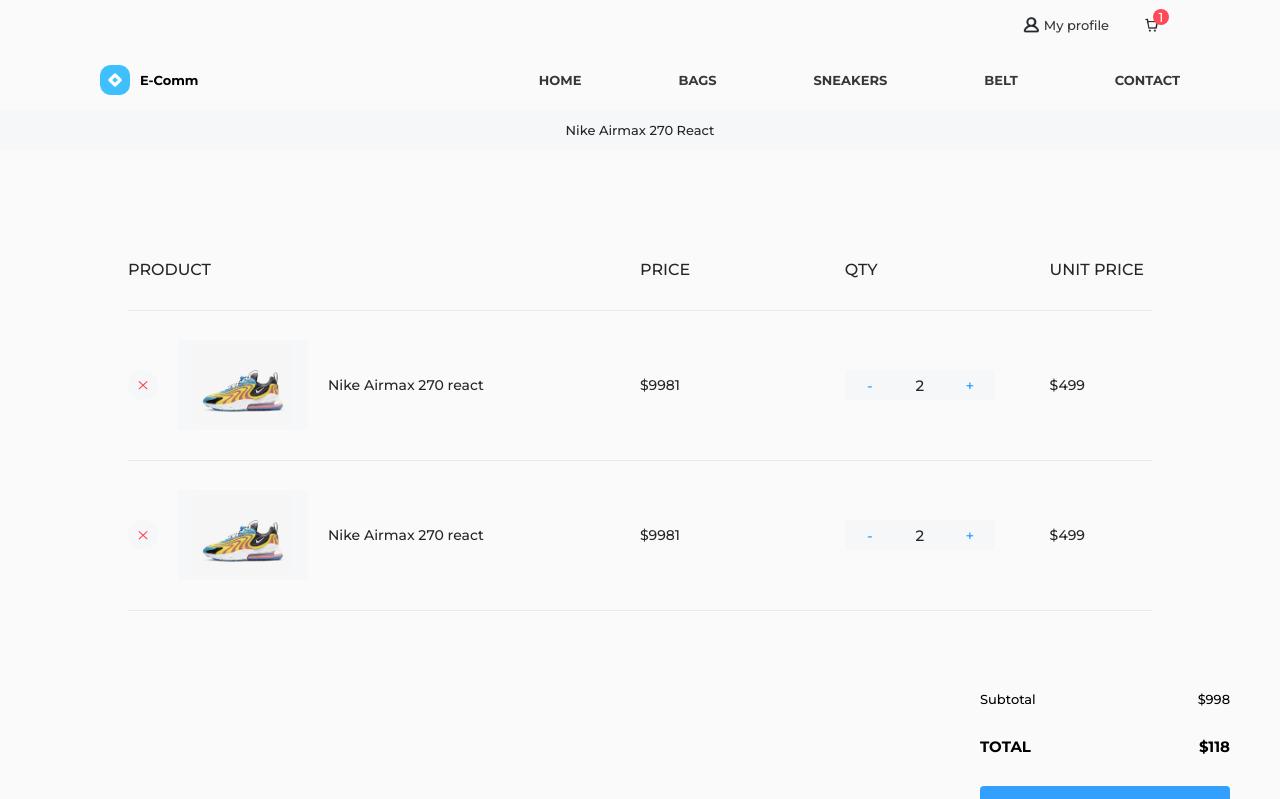
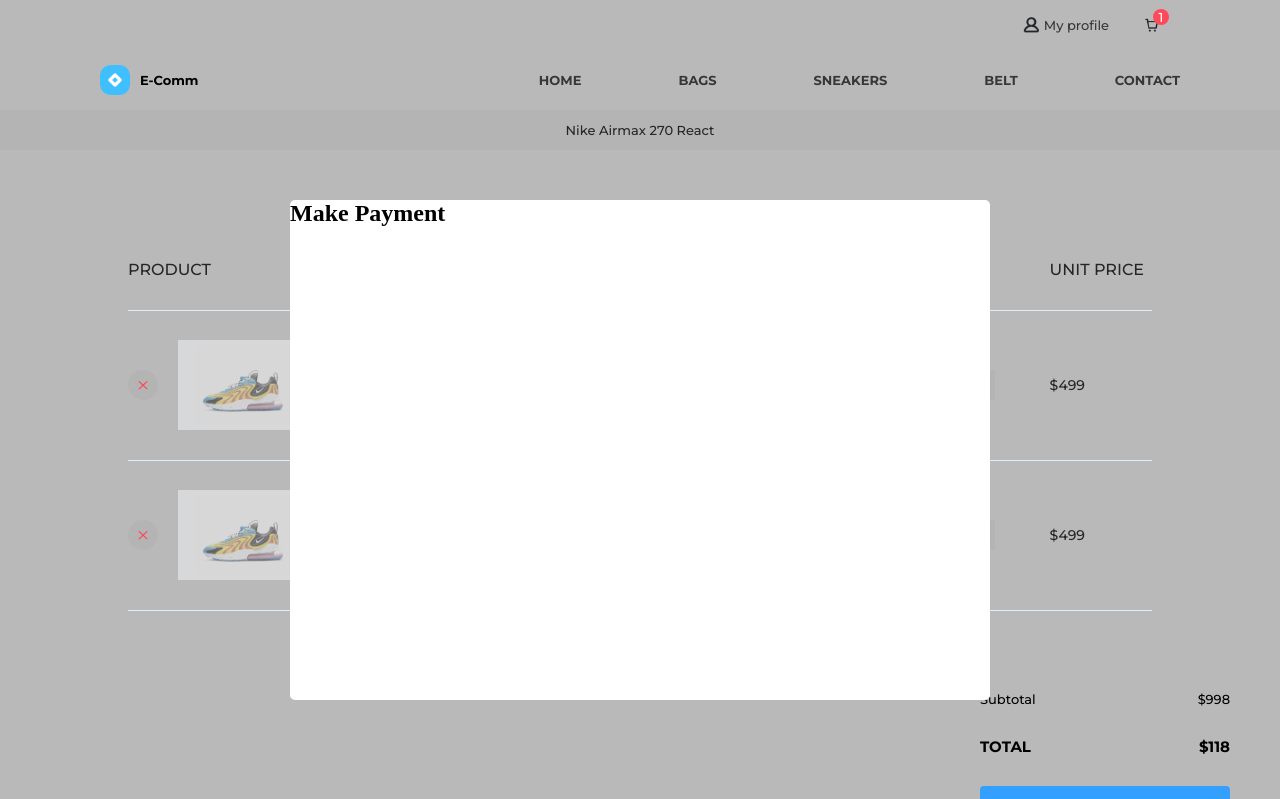
Before and after one commit to Gabriel200395/e-commerce, a React (Create React App) app: page /cart in a window 1280 px wide. Shown: the top 799 px of the page. Built offline with nearby package versions, Linux system fonts and the light colour scheme.

Commit message:
adicionando efeito background

```diff
--- a/src/components/cart/index.tsx
+++ b/src/components/cart/index.tsx
@@ -1,7 +1,18 @@
 import "./styles.css";
 import tenis from "../../assets/img/produto_one.png";
+import Steps from "../steps";
+import { useEffect, useState } from "react";
 
 export default function Cart() {
+  const [modal, setModal] = useState(true);
+
+  useEffect(() => {
+    if (modal) {
+      let container = document.querySelector("#root") as HTMLDivElement;
+      container.classList.add("modal")
+    }
+  }, [modal]);
+
   return (
     <div className="container-cart">
       <div className="cart-header-product">Nike Airmax 270 React</div>
@@ -105,6 +116,8 @@
           <button>Check out</button>
         </div>
       </div>
+
+      {modal && <Steps />}
     </div>
   );
 }
--- /dev/null
+++ b/src/components/steps/index.tsx
@@ -0,0 +1,11 @@
+import "./styles.css";
+
+export default function Steps() {
+  return (
+    <div className="modal-container">
+      <div className="modal-header"></div>
+      <h2>Make Payment</h2>
+      <div className="steps-container"></div>
+    </div>
+  );
+}
--- /dev/null
+++ b/src/components/steps/styles.css
@@ -0,0 +1,9 @@
+.modal-container {
+  position: absolute;
+  top: 200px;
+  background-color: #FFFFFF;
+  height: 500px;
+  max-width: 700px;
+  width: 100%;
+  border-radius: 5px;
+}
--- a/src/index.css
+++ b/src/index.css
@@ -7,3 +7,27 @@
 body {
   background-color: #fafafb;
 }
+
+.modal {
+  background: rgba(34, 34, 34, 0.3);
+}
+
+.modal .container-cart .cart-header-product {
+  background-color: rgb(173 170 170 / 30%);
+}
+
+.modal .container-cart .cart-products .cart-item-product button {
+  background-color: rgb(173 170 170 / 30%);
+}
+
+.modal .container-cart .cart-products .cart-amount button {
+  background-color: rgb(173 170 170 / 30%);
+}
+
+.modal .container-cart .cart-products .cart-amount p {
+  background-color: rgb(173 170 170 / 30%);
+}
+
+.modal .container-cart .cart-products .img-product {
+  opacity: 0.5;
+}
```
Also changed, not shown: src/App.tsx (+11 -0 lines).
